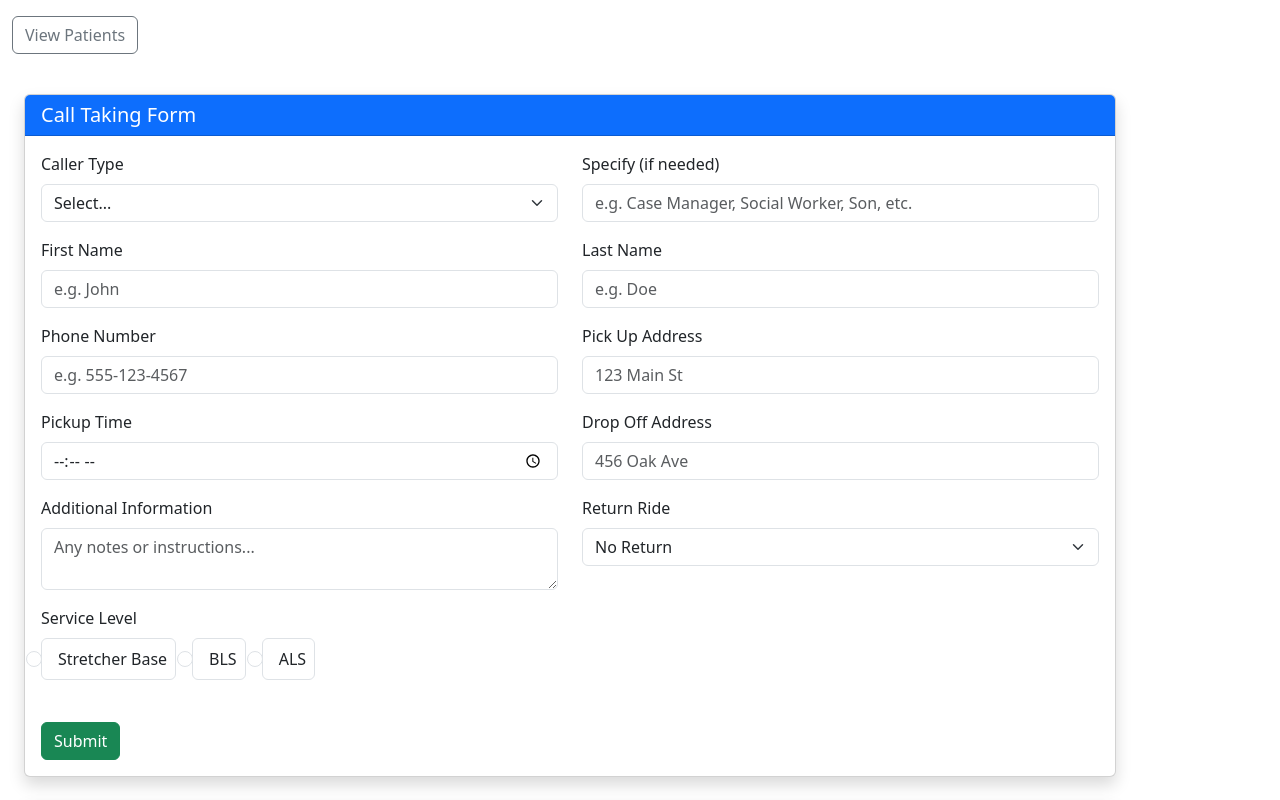
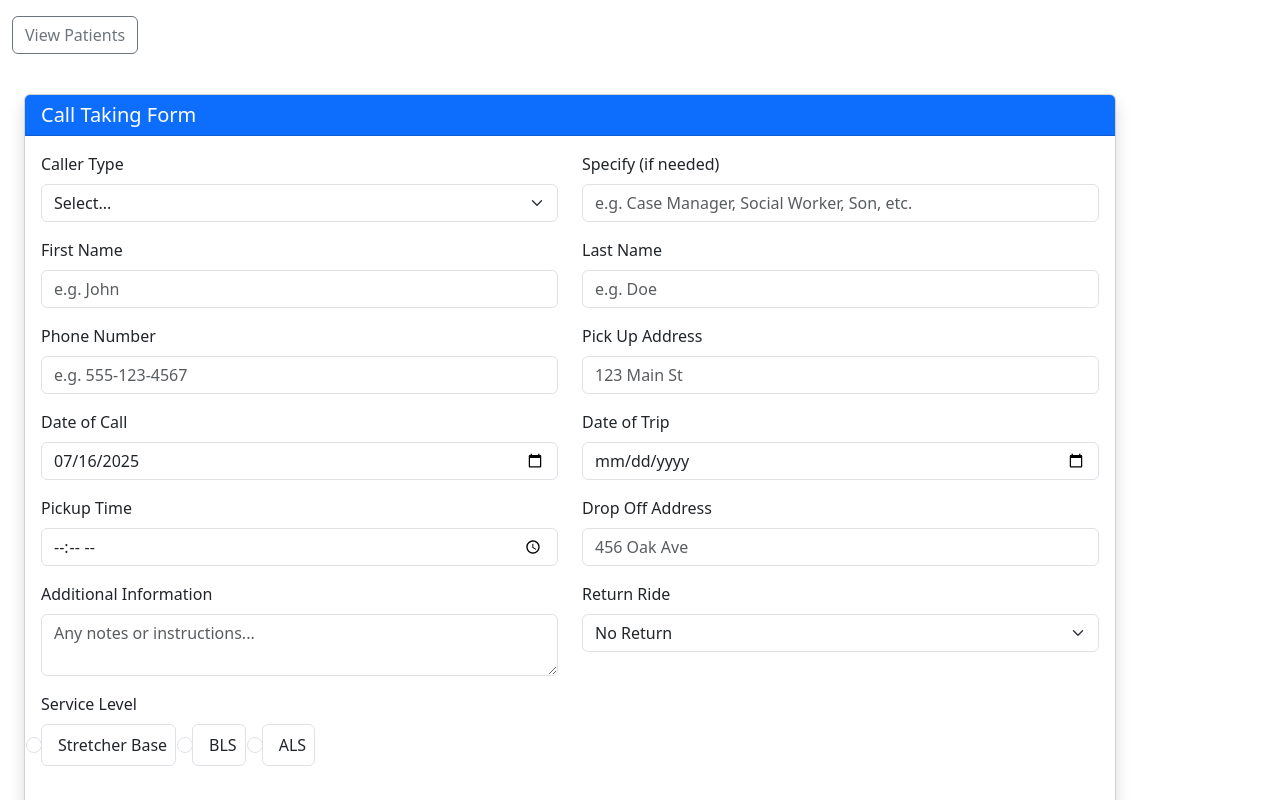
Before and after one commit to AlehSitsko/Call-Taking-Form-React, a React (Vite) app: page / in a window 1280 px wide. Shown: the top 800 px of the page. Built offline with nearby package versions, Linux system fonts and the light colour scheme.

Commit message:
Added callDate and tripDate fields to CallForm

```diff
--- a/src/components/CallForm.jsx
+++ b/src/components/CallForm.jsx
@@ -17,6 +17,10 @@ const CallForm = forwardRef((props, ref) => {
   const [returnDestination, setReturnDestination] = useState('');
   const [returnTime, setReturnTime] = useState('');
   const [serviceLevel, setServiceLevel] = useState('');
+  const [formData, setFormData] = useState({
+    callDate: new Date().toISOString().split('T')[0], // Default to today
+    tripDate: ''
+  });
 
   useImperativeHandle(ref, () => ({
     clearForm() {
@@ -33,6 +37,10 @@ const CallForm = forwardRef((props, ref) => {
       setReturnDestination('');
       setReturnTime('');
       setServiceLevel('');
+      setFormData({
+        callDate: '',
+        tripDate: ''
+      });
     },
   }));
 
@@ -139,6 +147,27 @@ const CallForm = forwardRef((props, ref) => {
                   className="form-control"
                   id="pickupAddress"
                   placeholder="123 Main St"
+                />
+              </div>
+              {/*Call and Ride Details*/}
+              <div className="col-md-6 mb-3">
+                <label htmlFor='callDate' className='form-label'>Date of Call</label>
+                <input
+                  type="date"
+                  className="form-control"
+                  id="callDate"
+                  value={formData.callDate || ''}
+                  onChange={(e) => setFormData({ ...formData, callDate: e.target.value })}
+                />
+              </div>
+              <div className='col-md-6 mb-3'>
+                <label htmlFor='tripDate' className='form-label'>Date of Trip</label>
+                <input
+                  type="date"
+                  className="form-control"
+                  id="tripDate"
+                  value={formData.tripDate || ''}
+                  onChange={(e) => setFormData({ ...formData, tripDate: e.target.value })}
                 />
               </div>
               <div className="col-md-6 mb-3">
```
Also changed, not shown: 2 other files (tests, documents, lock files or other folders).
